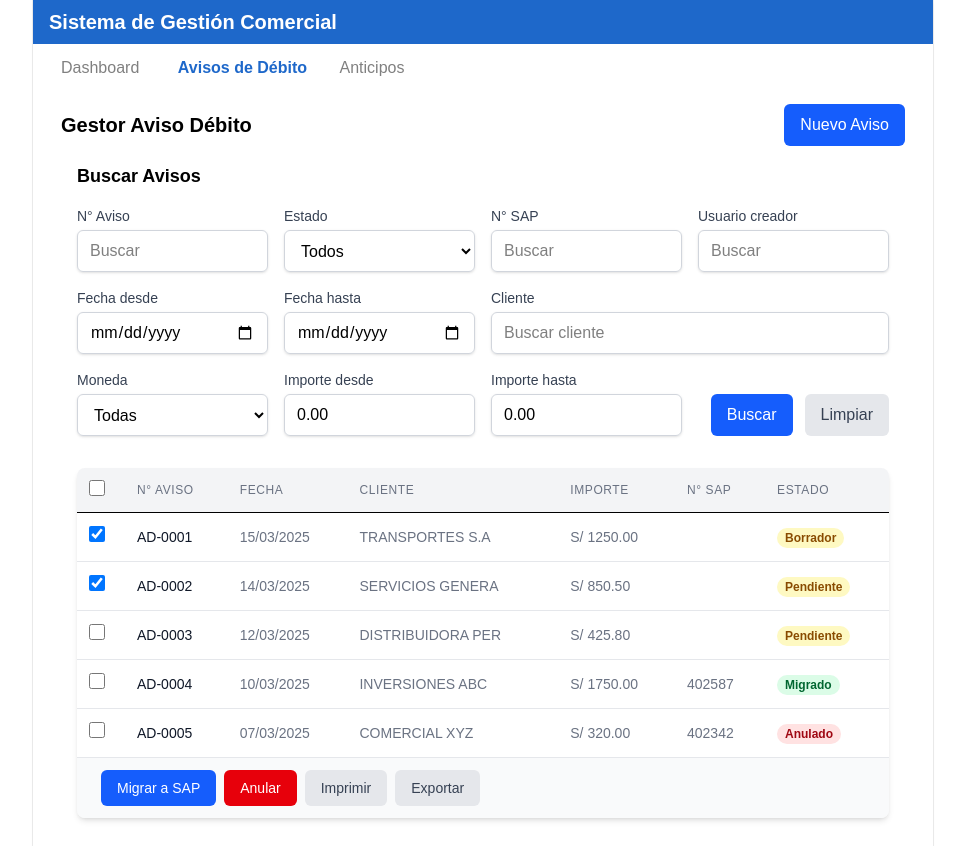
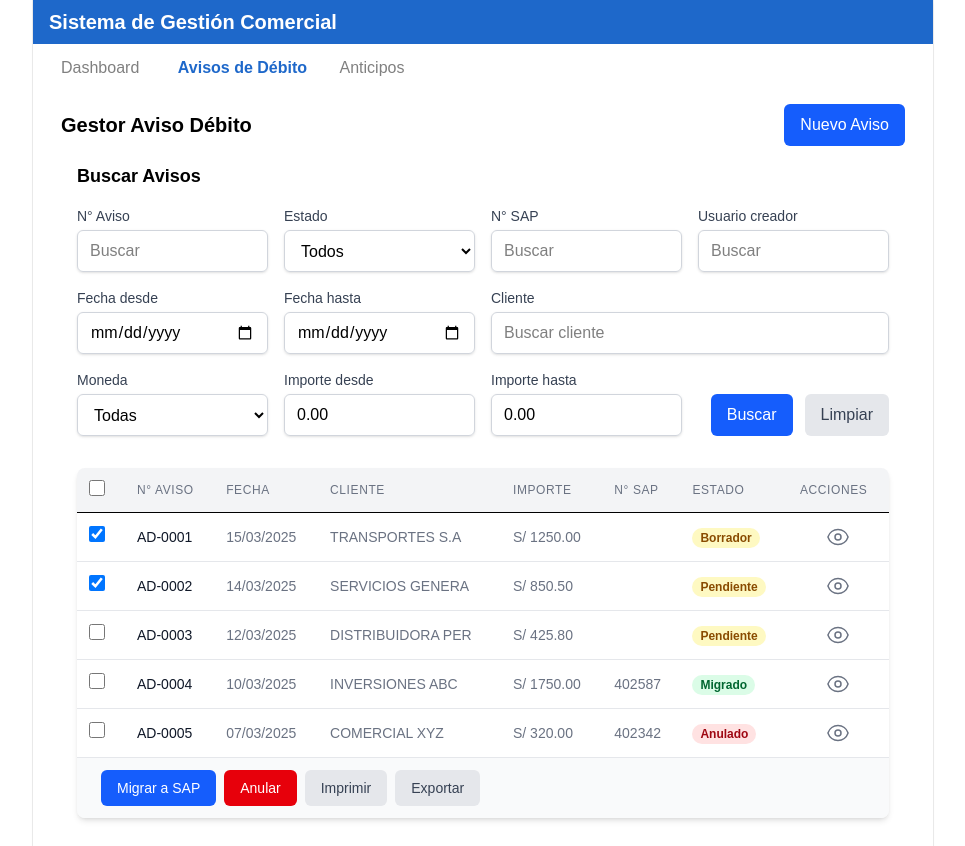
Before and after one commit to ThomRDev/debit-notice-ui, a React (Vite) app: page /gestion-comercial/avisos-debito in a window 1280 px wide. Shown: the whole page, without its empty margins (157-1122 px from the left). Built offline with nearby package versions, Linux system fonts and the light colour scheme; no server answers.

Commit message:
ADD details button

```diff
--- a/src/components/TableDebit.tsx
+++ b/src/components/TableDebit.tsx
@@ -1,4 +1,6 @@
 import { useDebitNotices } from "../hooks/useDebitNotices";
+
+import { EyeIcon } from "@heroicons/react/24/outline";
 
 export const TableDebit = () => {
   const { data, isLoading, error } = useDebitNotices();
@@ -97,6 +99,9 @@ export const TableDebit = () => {
               <th className="p-3 text-left text-xs font-medium text-gray-500 uppercase tracking-wider">
                 Estado
               </th>
+              <th className="p-3 text-left text-xs font-medium text-gray-500 uppercase tracking-wider">
+                Acciones
+              </th>
             </tr>
           </thead>
           <tbody className="divide-y divide-gray-200">
@@ -127,6 +132,9 @@ export const TableDebit = () => {
                     {invoice.estado}
                   </span>
                 </td>
+                <td className="p-3 text-sm text-gray-500 flex justify-center">
+                  <EyeIcon className="size-6" title="Ver detalle" />
+                </td>
               </tr>
             ))}
           </tbody>
```
